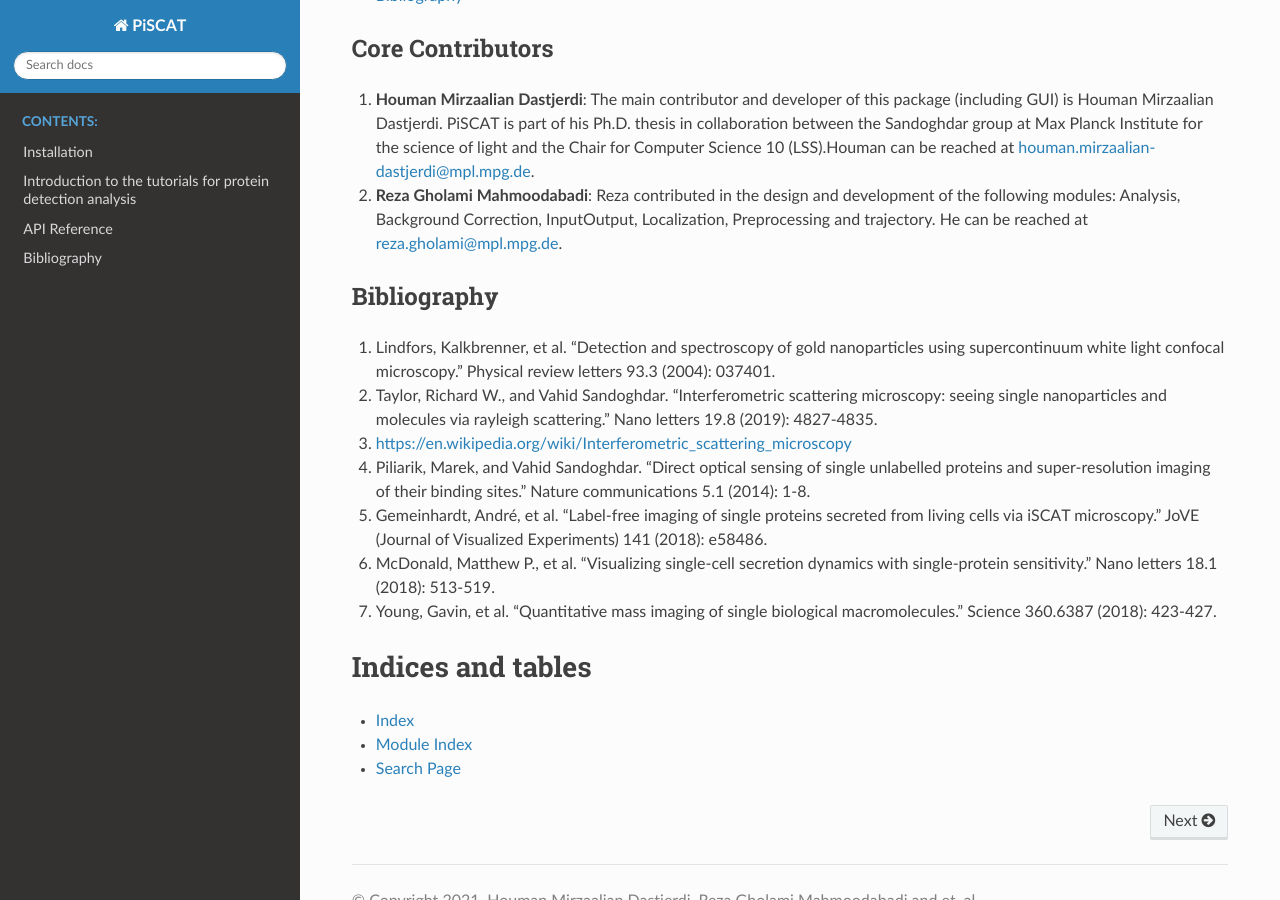
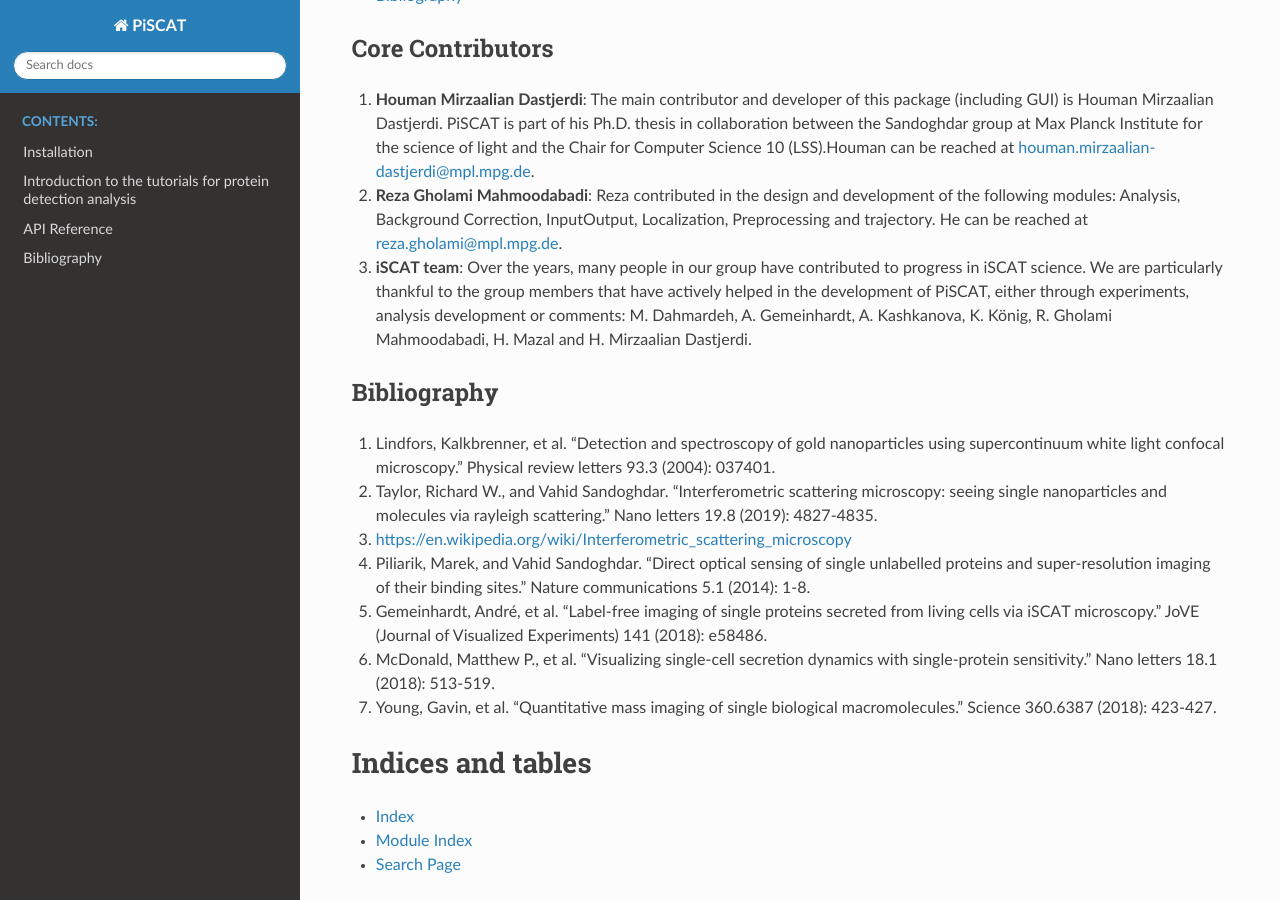
Before and after one commit to SandoghdarLab/PiSCAT, a Sphinx documentation site: the page built from docs/index.rst, in a window 1280 px wide and 900 px high, scrolled down 1141 px. Built offline with Sphinx 7.4.7 and the Read the Docs theme 2.0.0, drawn with Linux system fonts in a browser that asks for light colours.

Commit message:
HTML Core Contributors

```diff
--- a/docs/index.rst
+++ b/docs/index.rst
@@ -64,6 +64,8 @@
 
 2. **Reza Gholami Mahmoodabadi**: Reza contributed in the design and development of the following modules: Analysis, Background Correction, InputOutput, Localization, Preprocessing and trajectory. He can be reached at reza.gholami@mpl.mpg.de.
 
+3. **iSCAT team**: Over the years, many people in our group have contributed to progress in iSCAT science. We are particularly thankful to the group members that have actively helped in the development of PiSCAT, either through experiments, analysis development or comments: M. Dahmardeh, A. Gemeinhardt, A. Kashkanova, K. König, R. Gholami Mahmoodabadi, H. Mazal and H. Mirzaalian Dastjerdi.
+
 
 Bibliography
 ------------
```
